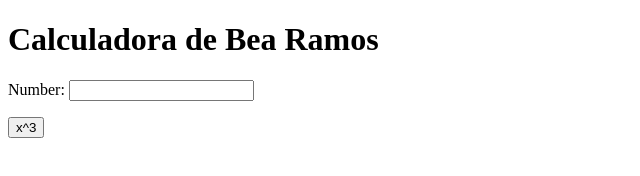
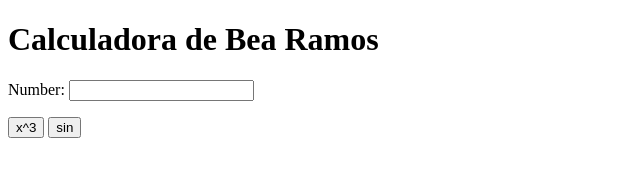
Before and after one commit to BeaRamos/my_calculator, a plain HTML site: page index.html in a window 1280 px wide. Shown: the full height of the page, 0-640 px from the left. Drawn offline with Linux system fonts and the light colour scheme.

Commit message:
sin(x) button

```diff
--- a/index.html
+++ b/index.html
@@ -10,6 +10,7 @@
 		<input type="text" id="n1">
 		<p>
 			<button onclick="cube()"> x^3 </button>
+			<button onclick="sine()"> sin </button>
 		</p>
 		<script type="text/javascript">
 			function cube() {
```
